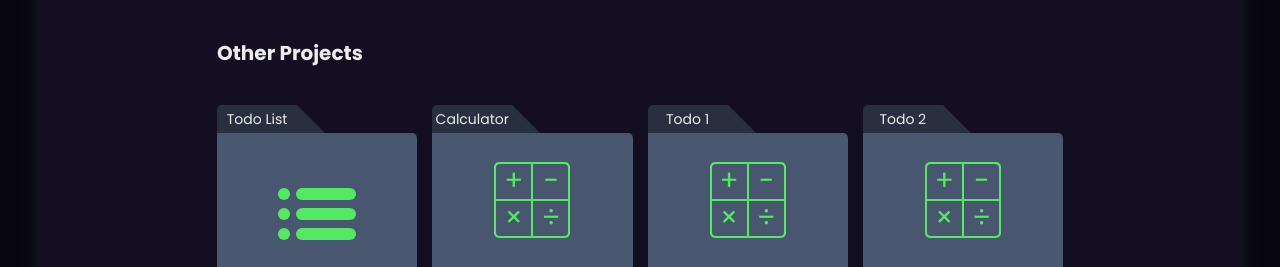
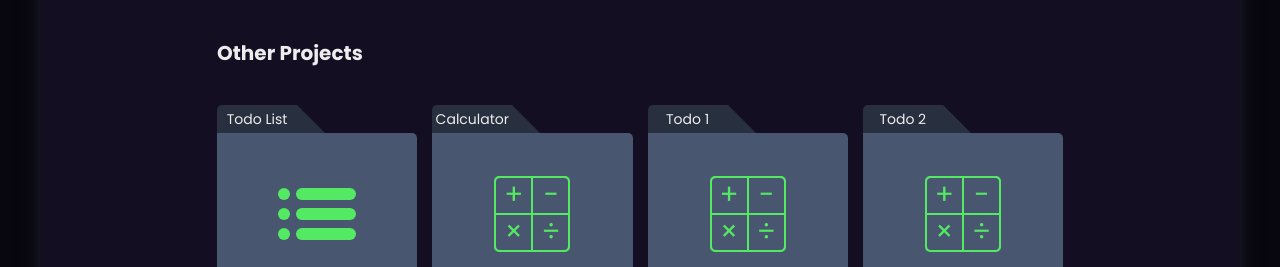
Before and after one commit to jellyfish-bit/jellyfish-bit.github.io, a plain HTML site: page index.html in a window 1280 px wide. Shown: the part 3218-3485 px from the top of the page. Drawn offline with nearby package versions, Linux system fonts and the light colour scheme.

Commit message:
minor fix

```diff
--- a/index.html
+++ b/index.html
@@ -303,7 +303,7 @@
 
           <li data-name="Calculator">
             <a href="https://jellyfish-bit.github.io/calculator/" class="opr-link" rel="noopener noreferrer"></a>
-            <div>
+            <div class="opr-logo-wrapper">
               <ul class="calculator-logo">
                 <li>&plus;</li>
                 <li>&minus;</li>
@@ -335,7 +335,7 @@
 
           <li data-name="Todo 1">
             <a href="#" class="opr-link" rel="noopener noreferrer"></a>
-            <div>
+            <div class="opr-logo-wrapper">
               <ul class="calculator-logo">
                 <li>&plus;</li>
                 <li>&minus;</li>
@@ -367,7 +367,7 @@
 
           <li data-name="Todo 2">
             <a href="#" class="opr-link"></a>
-            <div>
+            <div class="opr-logo-wrapper">
               <ul class="calculator-logo">
                 <li>&plus;</li>
                 <li>&minus;</li>
```
